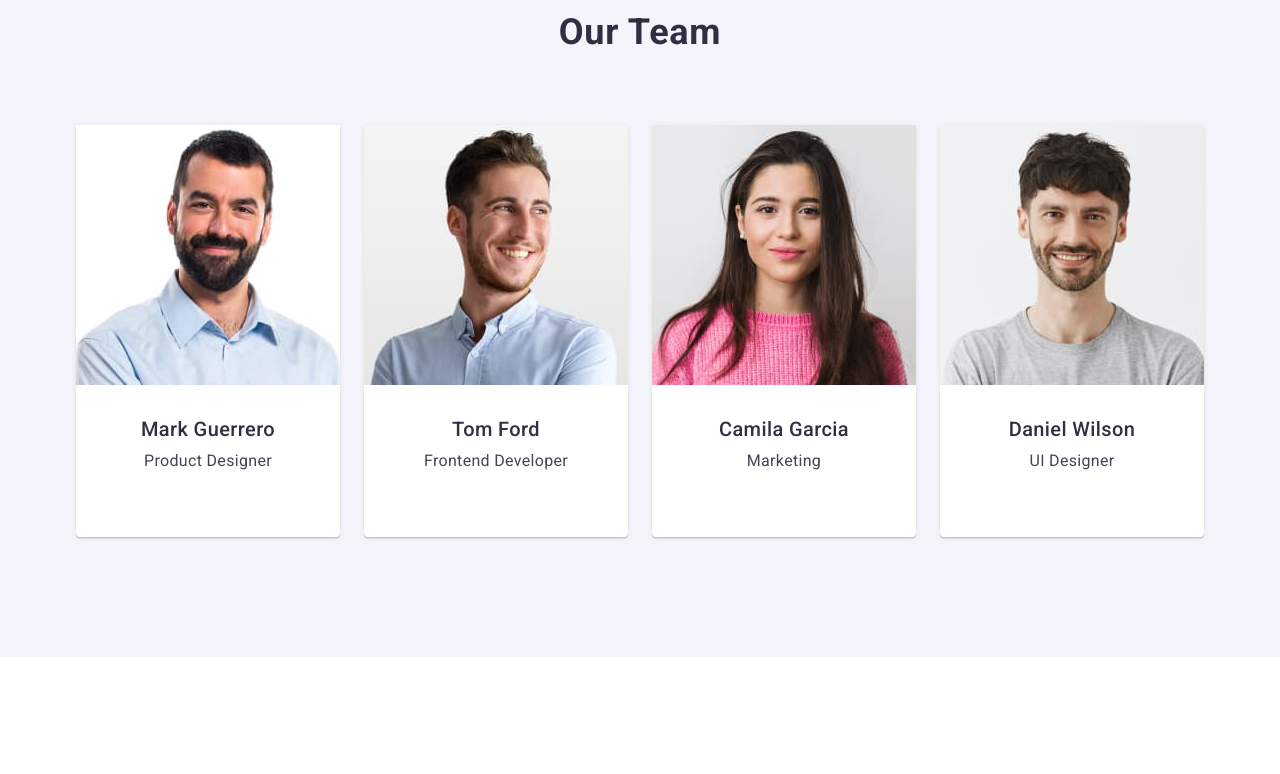
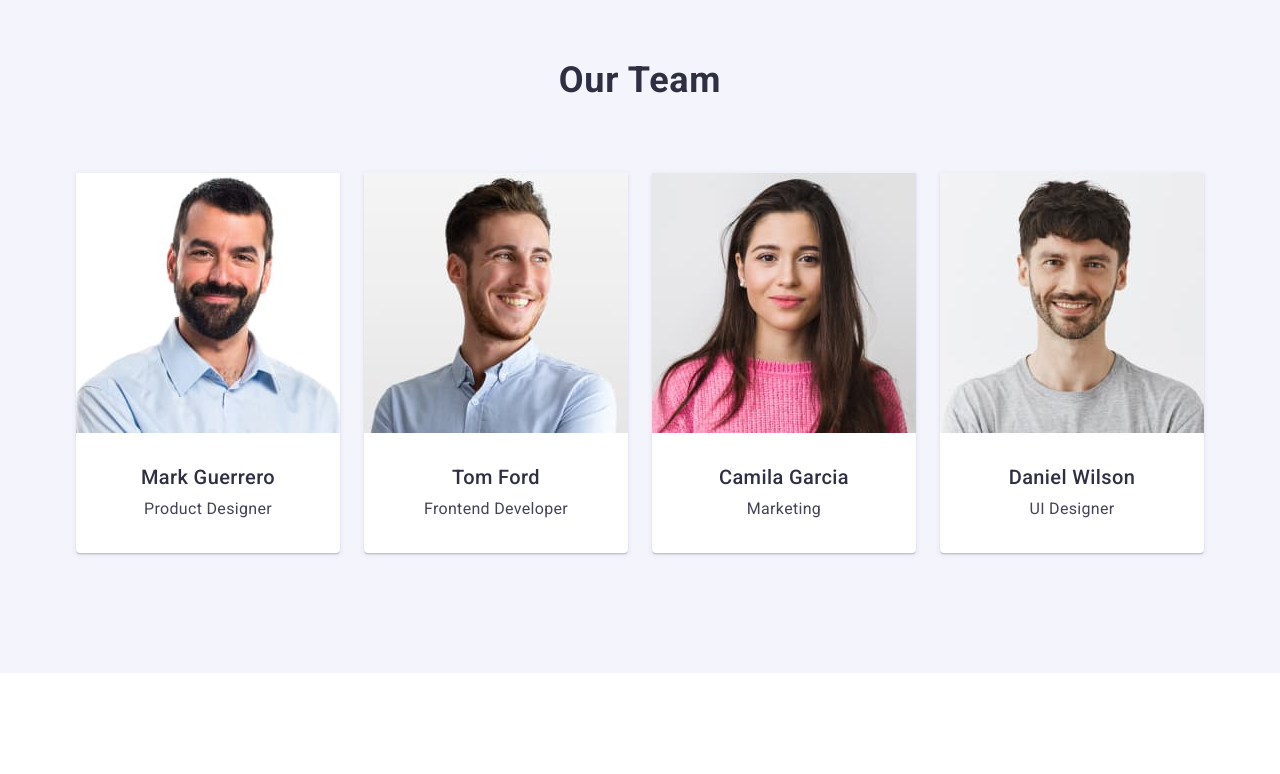
Before and after one commit to Anastassia2312/goit-markup-hw-03, a plain HTML site: page index.html in a window 1280 px wide. Shown: the part 1100-1874 px from the top of the page. Drawn offline with nearby package versions, Linux system fonts and the light colour scheme.

Commit message:
Update styles

```diff
--- a/css/styles.css
+++ b/css/styles.css
@@ -92,11 +92,6 @@ h3 {
   margin-right: auto;
 }
 
-.navigation-list-item .list-link {
-  padding-top: 24px;
-  padding-bottom: 24px;
-}
-
 .navigation-list {
   display: inline-flex;
   align-items: center;
@@ -104,6 +99,9 @@ h3 {
 }
 
 .navigation-list .list-link {
+  display: block;
+  padding-top: 24px;
+  padding-bottom: 24px;
   font-family: 'Roboto', sans-serif;
   font-weight: 500;
   font-size: 16px;
@@ -134,6 +132,11 @@ h3 {
 .address-list {
   display: flex;
   gap: 40px;
+}
+
+.address .list-link {
+  padding-top: 24px;
+  padding-bottom: 24px;
 }
 
 .address .list-link:focus,
@@ -266,19 +269,12 @@ h3 {
 .team-list-item {
   background-color: var(--main-white);
   border-radius: 0px 0px 4px 4px;
-  padding-bottom: 32px;
-  margin: 0 auto;
-  width: 264px;
   box-shadow: 0px 2px 1px 0px rgba(46, 47, 66, 0.08),
     0px 1px 1px 0px rgba(46, 47, 66, 0.16),
     0px 1px 6px 0px rgba(46, 47, 66, 0.08);
+  text-align: center;
 
-  display: inline-flex;
-  width: 264;
-  flex-direction: column;
-  justify-content: center;
-  align-items: center;
-  text-align: center;
+  width: calc((100%-72px) / 4);
 }
 
 .team-member-content {
```
